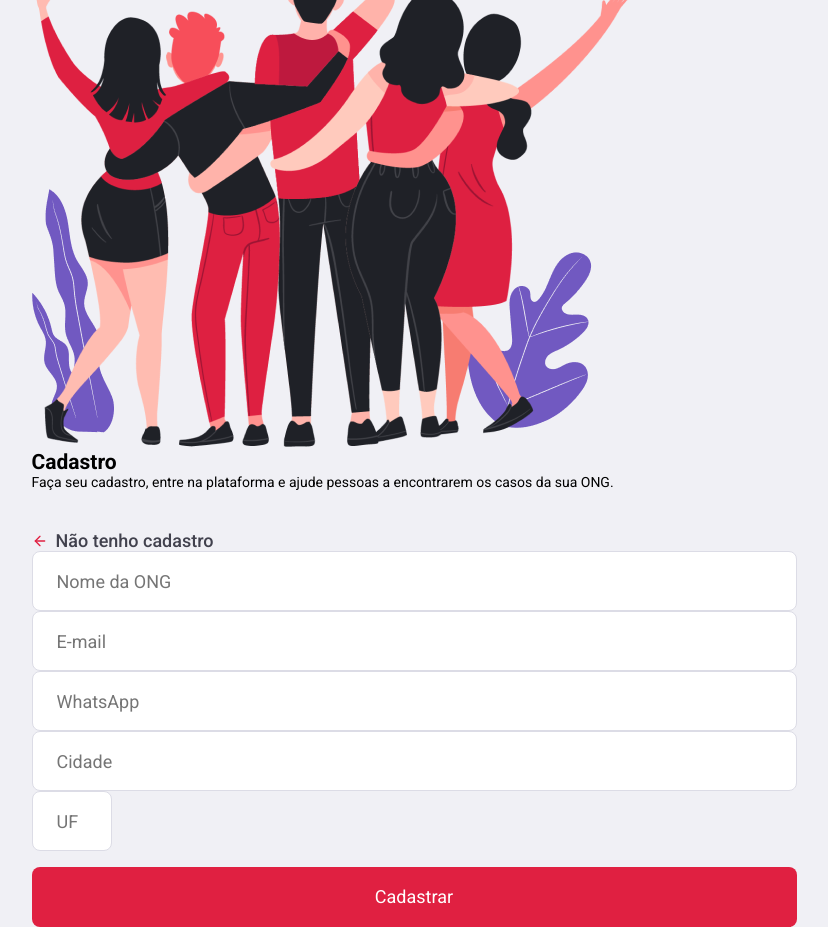
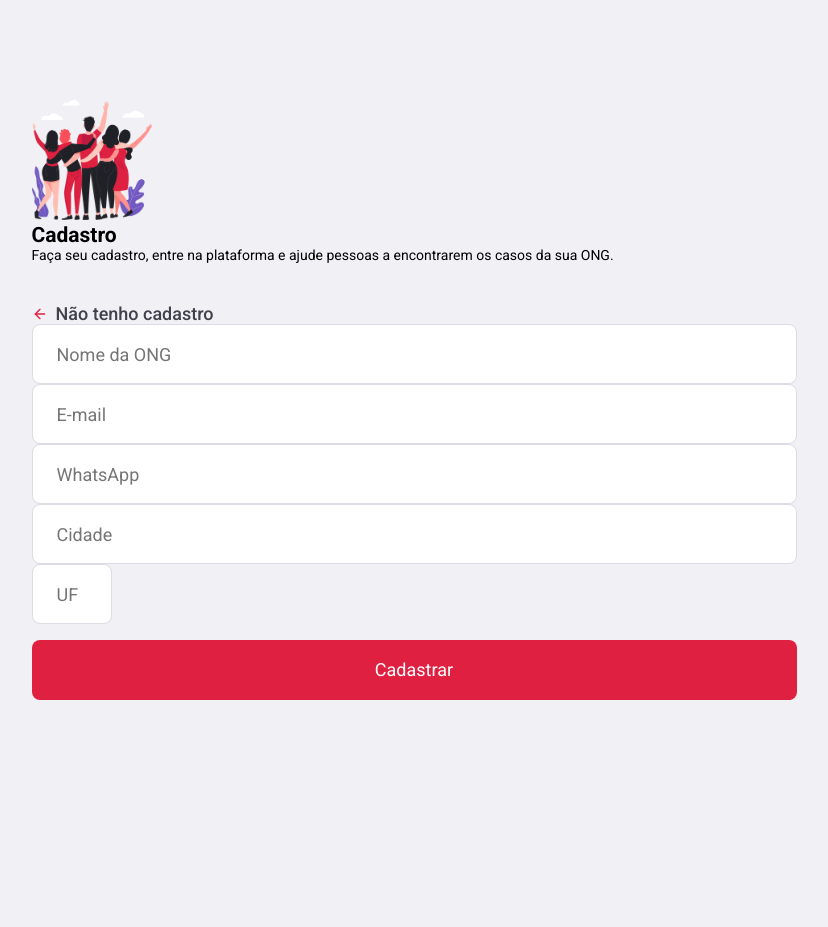
Before and after one commit to thamirisbalbi/omnistack-frontend-react, a React (Create React App) app: page /register in a window 1280 px wide. Shown: the whole page, without its empty margins (226-1054 px from the left). After the commit the page ends 800 px from the top, so only its background shows below. Built offline with nearby package versions, Linux system fonts and the light colour scheme.

Commit message:
Altera configurações da imagem

```diff
--- a/src/pages/Register/index.js
+++ b/src/pages/Register/index.js
@@ -11,7 +11,7 @@ export default function Register() {
         <div className="register-container">
             <div className="content">
                 <section>
-                    <img src={heroesImg} alt="Be The Hero"/>
+                    <img src={heroesImg} alt="Be The Hero" width="120" height="120"/>
 
                     <h1>Cadastro</h1>
                     <p>Faça seu cadastro, entre na plataforma e ajude pessoas a encontrarem os casos da sua ONG.</p>
```
